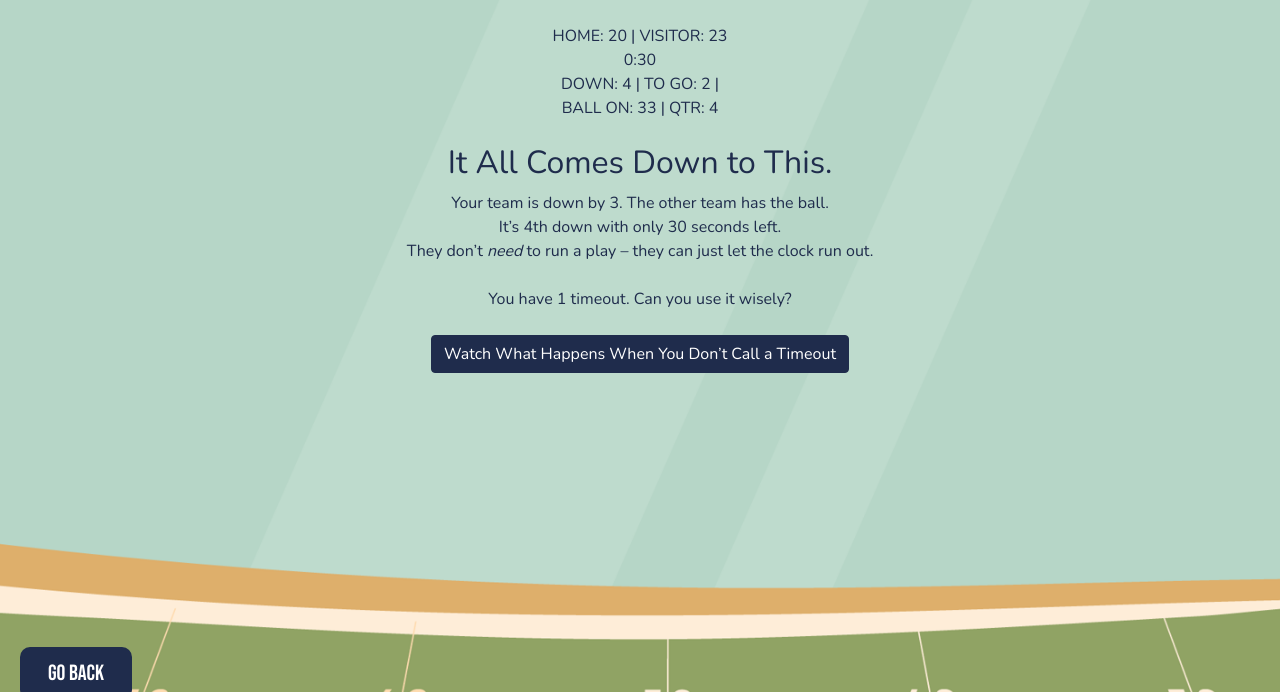
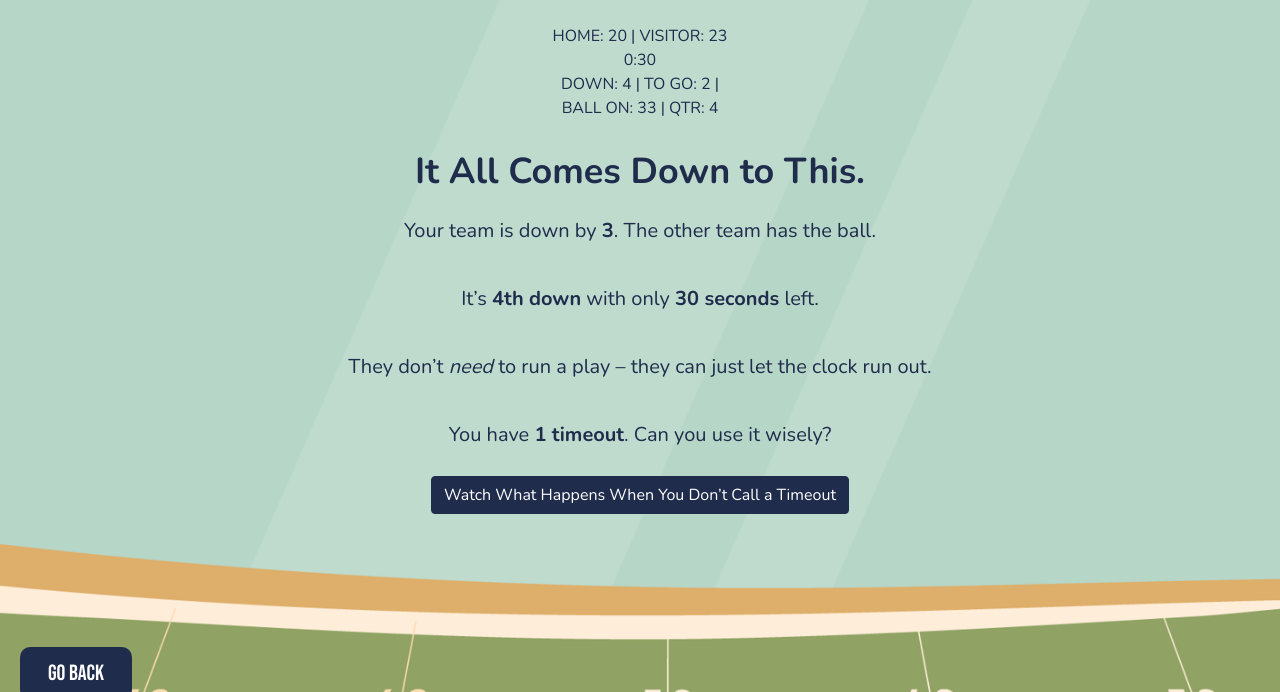
Before and after one commit to trv2111/w4170-proj, a Flask app: page /learn/timeouts in a window 1280 px wide. Shown: the part 70-762 px from the top of the page. Run offline with Flask 3, Linux system fonts and the light colour scheme; some libraries are stand-ins or nearby versions; some web fonts are replaced.

Commit message:
Styled Timeouts better

```diff
--- a/static/style.css
+++ b/static/style.css
@@ -593,4 +593,37 @@ a:hover {
     font-size: 18px;
     color: #424141;
     margin-top: 12px;
+    font-weight: normal;
   }
+
+  /* Spacing for the timeout scenario section */
+#timeout-message {
+    margin-top: 30px;
+}
+
+/* Make scenario text more readable */
+.scenario-text {
+    font-size: 20px;
+    line-height: 1.7;
+    color: #1f2c4c;
+    max-width: 600px;
+    margin: 0 auto;
+}
+
+/* Emphasize key stats */
+.scenario-text strong {
+    font-weight: 900;
+    color: #1f2c4c;
+}
+
+#headline {
+    font-size: 36px;
+    margin-bottom: 20px;
+    font-weight: 700;
+    animation: pop-in 0.6s ease-out;
+}
+
+@keyframes pop-in {
+  0% { transform: scale(0.9); opacity: 0; }
+  100% { transform: scale(1); opacity: 1; }
+}
--- a/static/timeouts_stage1.js
+++ b/static/timeouts_stage1.js
@@ -15,10 +15,10 @@ document.addEventListener("DOMContentLoaded", function () {
         if (time <= 0) {
           clearInterval(intervalId);
           document.getElementById("rewind-btn").classList.remove("d-none");
-          document.getElementById("headline").textContent = "The clock hit zero.";
+          document.getElementById("headline").textContent = `You Called Timeout at ${timeText}`;
           document.getElementById("scenario-text").innerHTML =
-            "You had 1 timeout but never used it. Your team never got the ball back. Game over." +
-            '<p class="rewind-note">Click <strong>Rewind Time</strong> below to go back and try calling your timeout.</p>';
+          "That stops the clock and forces the other team to run a play.<br><br>" +
+          "If they don’t convert, your team gets one last chance.";
         }
       }, 1000);
     }
--- a/templates/timeouts_stage1.html
+++ b/templates/timeouts_stage1.html
@@ -13,12 +13,12 @@
 
   <div id="timeout-message" class="mb-4">
     <h2 id="headline">It All Comes Down to This.</h2>
-    <p id="scenario-text">
-      Your team is down by 3. The other team has the ball.<br>
-      It’s 4th down with only 30 seconds left.<br>
-      They don’t <em>need</em> to run a play – they can just let the clock run out.<br><br>
-      You have 1 timeout. Can you use it wisely?
-    </p>
+    <p id="scenario-text" class="scenario-text">
+        Your team is down by <strong>3</strong>. The other team has the ball.<br><br>
+        It’s <strong>4th down</strong> with only <strong>30 seconds</strong> left.<br><br>
+        They don’t <em>need</em> to run a play – they can just let the clock run out.<br><br>
+        You have <strong>1 timeout</strong>. Can you use it wisely?
+      </p>
   </div>
 
   <div id="button-group">
```
Also changed, not shown: static/timeouts_stage2.js (+4 -3 lines), templates/timeouts_final.html (+9 -4 lines).
